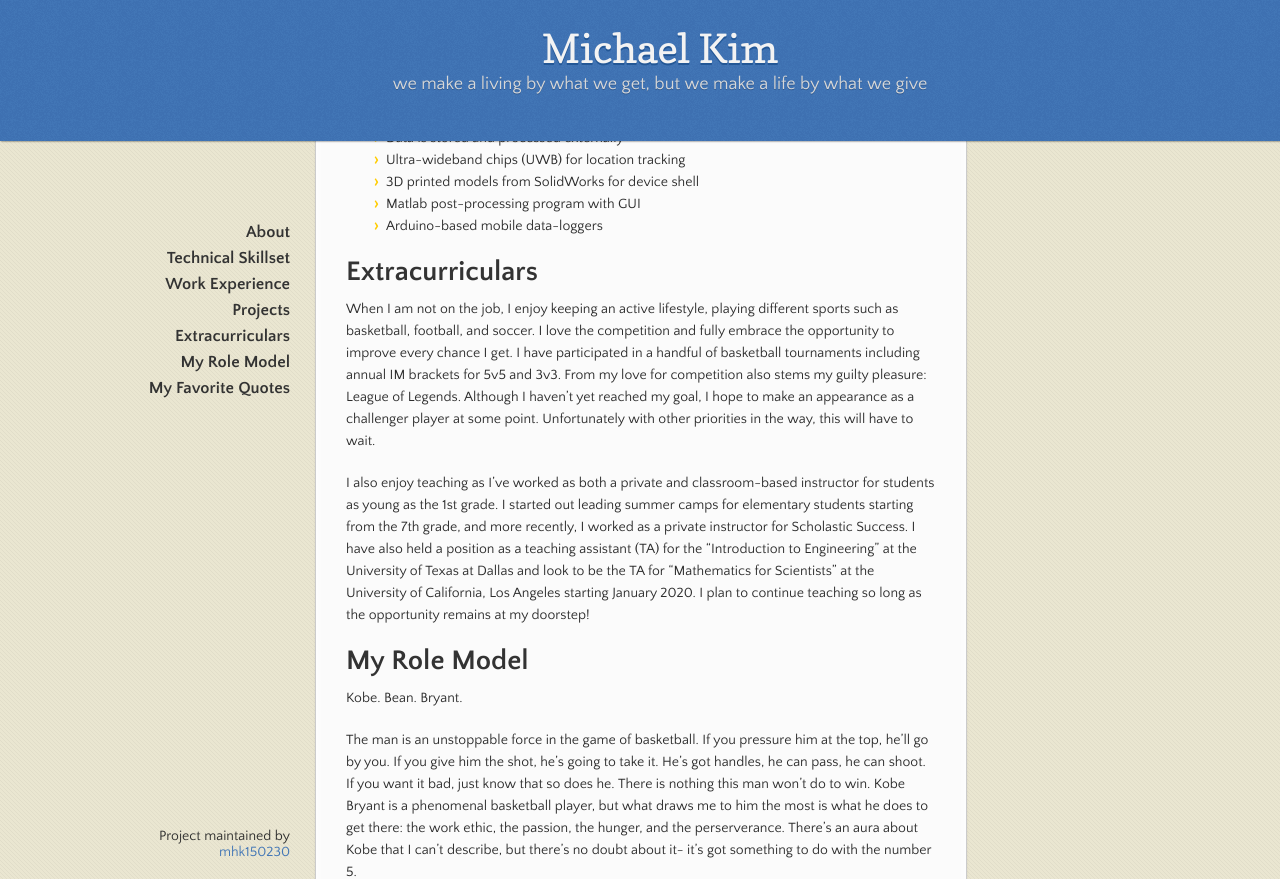
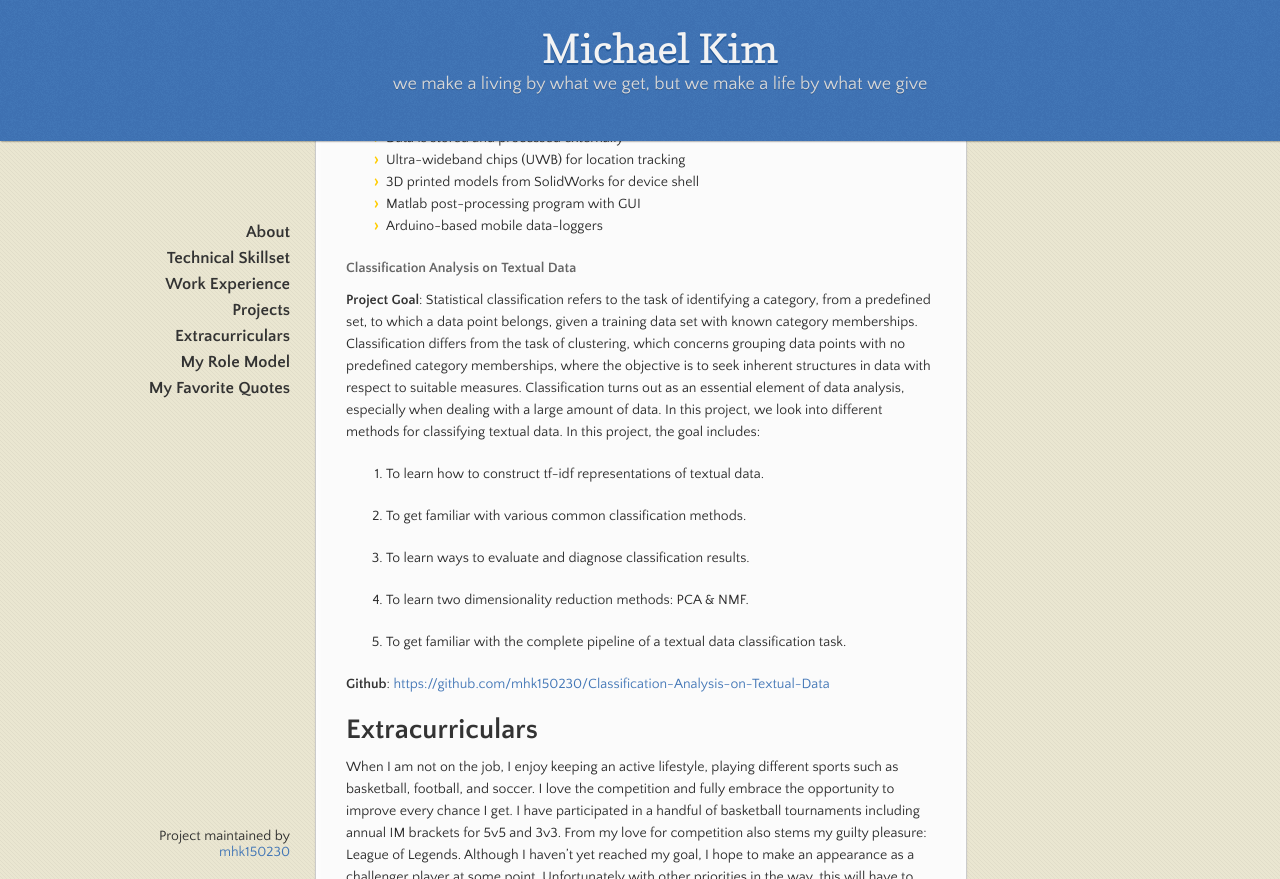
Before and after one commit to mhk150230/Michael-Kim-Bio, a Jekyll site: the page built from index.md, in a window 1280 px wide and 900 px high, scrolled down 3626 px, cut to the strip 0-879 px from the top of the window. Built offline with Jekyll 4.4.1, drawn with Linux system fonts in a browser that asks for light colours.

Commit message:
Update index.md

```diff
--- a/index.md
+++ b/index.md
@@ -124,6 +124,20 @@ Features:
 - Matlab post-processing program with GUI
 - Arduino-based mobile data-loggers
 
+#### Classification Analysis on Textual Data
+**Project Goal**: Statistical classification refers to the task of identifying a category, from a predefined set, to which a data point belongs, given a training data set with known category memberships. Classification differs from the task of clustering, which concerns grouping data points with no predefined category memberships, where the objective is to seek inherent structures in data with respect to suitable measures. Classification turns out as an essential element of data analysis, especially when dealing with a large amount of data. In this project, we look into different methods for classifying textual data. In this project, the goal includes:
+
+1. To learn how to construct tf-idf representations of textual data.
+
+2. To get familiar with various common classification methods.
+
+3. To learn ways to evaluate and diagnose classification results.
+
+4. To learn two dimensionality reduction methods: PCA & NMF.
+
+5. To get familiar with the complete pipeline of a textual data classification task.
+
+**Github**: [https://github.com/mhk150230/Classification-Analysis-on-Textual-Data](https://github.com/mhk150230/Classification-Analysis-on-Textual-Data)
 
 # Extracurriculars
 When I am not on the job, I enjoy keeping an active lifestyle, playing different sports such as basketball, football, and soccer. I love the competition and fully embrace the opportunity to improve every chance I get. I have participated in a handful of basketball tournaments including annual IM brackets for 5v5 and 3v3. From my love for competition also stems my guilty pleasure: League of Legends. Although I haven't yet reached my goal, I hope to make an appearance as a challenger player at some point. Unfortunately with other priorities in the way, this will have to wait.
```
